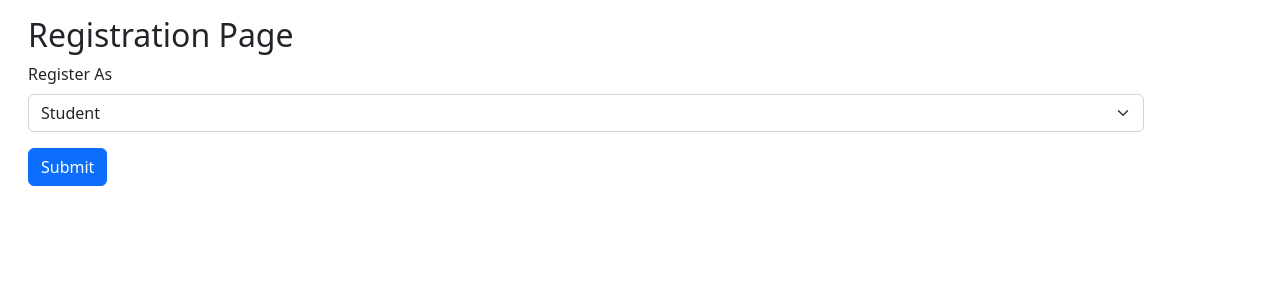
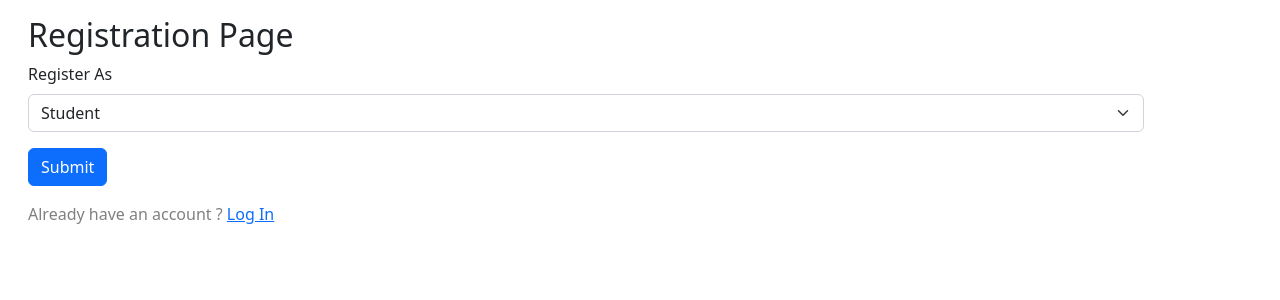
Before and after one commit to anujsngh/AcademixConnect, a Flask app: page /register in a window 1280 px wide. Shown: the part 56-356 px from the top of the page. Run offline with Flask 2, Linux system fonts and the light colour scheme.

Commit message:
initial commit in add_auth branch
Took 14 minutes

```diff
--- a/npl/models.py
+++ b/npl/models.py
@@ -1,6 +1,8 @@
 # flask related dependencies :
 from itsdangerous import TimedJSONWebSignatureSerializer as Serializer
 from werkzeug.security import generate_password_hash
+from flask_login import UserMixin
+
 
 # package level dependencies :
 from npl import db, app
@@ -9,7 +11,7 @@ from npl import db, app
 import datetime
 
 
-class Student(db.Model):
+class Student(db.Model, UserMixin):
     id = db.Column(db.Integer, primary_key=True)
     name = db.Column(db.String(255), nullable=False)
     email = db.Column(db.String(255), unique=True, nullable=False)
--- a/npl/templates/login.html
+++ b/npl/templates/login.html
@@ -14,5 +14,9 @@
     </div>
 
     <button class="btn btn-primary" type="submit">Submit</button>
+
+    <div class="mt-3" style="color: grey">
+        Don't have an account ? <a href="{{ url_for('register') }}">Register</a>
+    </div>
 </form>
 {% endblock %}
--- a/npl/templates/register.html
+++ b/npl/templates/register.html
@@ -14,5 +14,10 @@
     </div>
 
     <button class="btn btn-primary" type="submit">Submit</button>
+
+    <div class="mt-3" style="color: grey">
+        Already have an account ? <a href="{{ url_for('login') }}">Log In</a>
+    </div>
+
 </form>
 {% endblock %}
```
Also changed, not shown: requirements.txt (+55 -1 lines).
